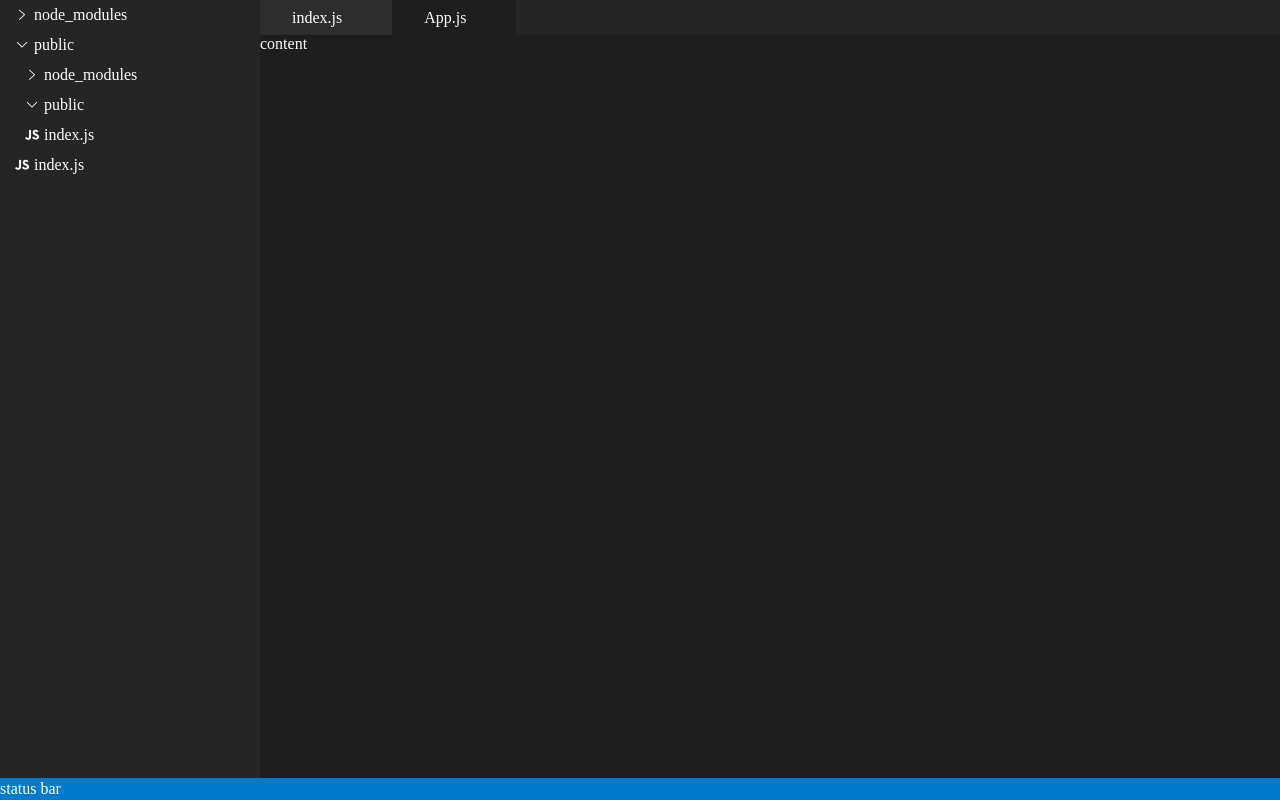
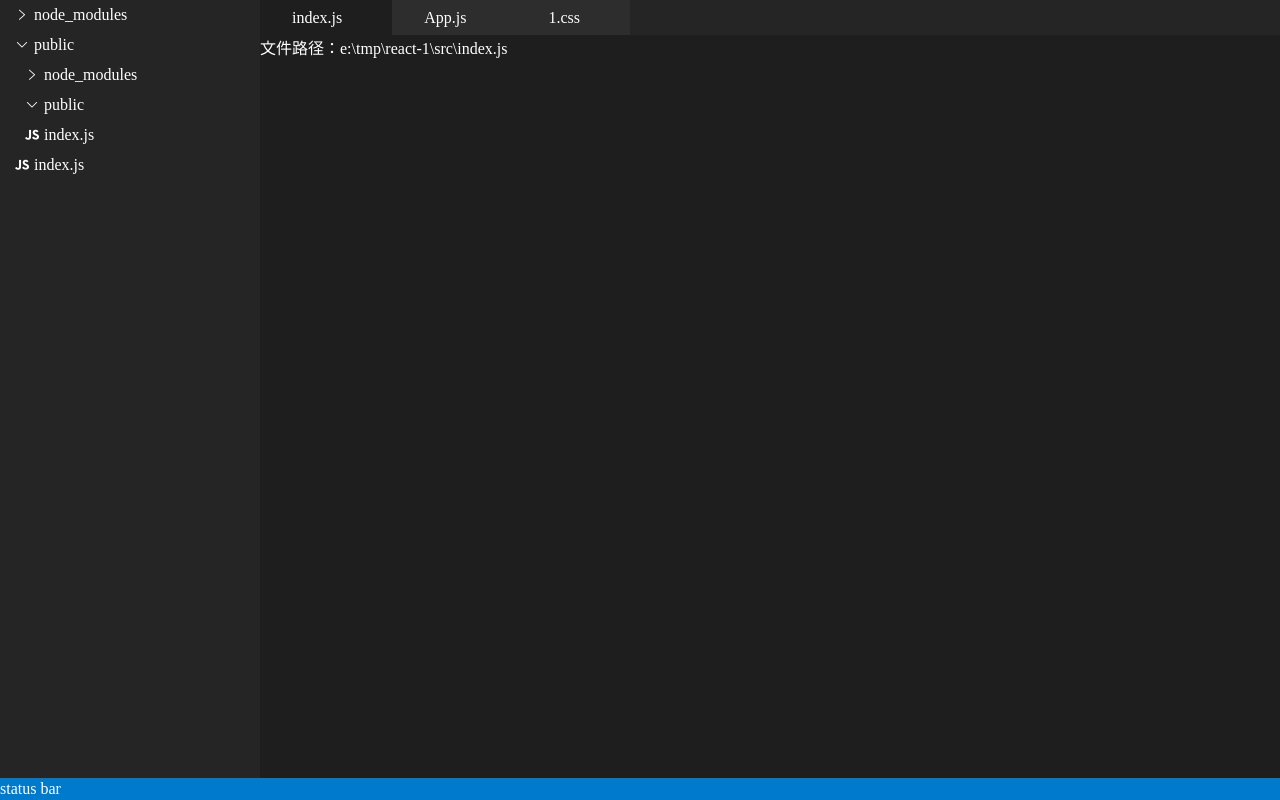
Before and after one commit to LoTwT/mini-vscode-web, a React (Vite) app: page / in a window 1280 px wide. Built offline with nearby package versions, Linux system fonts and the light colour scheme.

Commit message:
feat: tabs

```diff
--- a/src/App.tsx
+++ b/src/App.tsx
@@ -1,10 +1,25 @@
+import { useState } from "react"
+
 import "./App.less"
 import StatusBar from "./components/StatusBar"
 import Aside from "./components/Aside"
 import Tabs from "./components/Tabs"
 import Content from "./components/Content"
 
+export interface ITabs {
+  key: string
+  title: string
+}
+
+const tabs: ITabs[] = [
+  { key: "e:\\tmp\\react-1\\src\\index.js", title: "index.js" },
+  { key: "e:\\tmp\\react-1\\src\\App.js", title: "App.js" },
+  { key: "e:\\tmp\\react-1\\src\\1.css", title: "1.css" },
+]
+
 function App() {
+  const [cur, setCur] = useState(tabs[0].key)
+
   return (
     <div className="app-container">
       <div className="main-container">
@@ -14,10 +29,10 @@ function App() {
         {/* content */}
         <div className="content-container">
           {/* content tabs */}
-          <Tabs />
+          <Tabs tabs={tabs} cur={cur} onChange={setCur} />
 
           {/* content content */}
-          <Content />
+          <Content filepath={cur} />
         </div>
       </div>
       <StatusBar />
--- a/src/components/Content/index.tsx
+++ b/src/components/Content/index.tsx
@@ -1 +1,7 @@
-export default () => <div className="content">content</div>
+interface IProps {
+  filepath: string
+}
+
+export default ({ filepath }: IProps) => (
+  <div className="content">文件路径：{filepath}</div>
+)
--- a/src/components/Tabs/index.tsx
+++ b/src/components/Tabs/index.tsx
@@ -1,8 +1,24 @@
 import "./index.less"
+import type { ITabs } from "../../App"
 
-export default () => (
-  <div className="tabs">
-    <div className="tab">index.js</div>
-    <div className="tab cur">App.js</div>
-  </div>
-)
+interface IProps {
+  tabs: ITabs[]
+  cur: string
+  onChange: (curTab: string) => void
+}
+
+export default ({ tabs, cur, onChange }: IProps) => {
+  return (
+    <div className="tabs">
+      {tabs.map((tab) => (
+        <div
+          className={`tab ${cur === tab.key ? "cur" : ""}`}
+          key={tab.key}
+          onClick={() => onChange(tab.key)}
+        >
+          {tab.title}
+        </div>
+      ))}
+    </div>
+  )
+}
```
